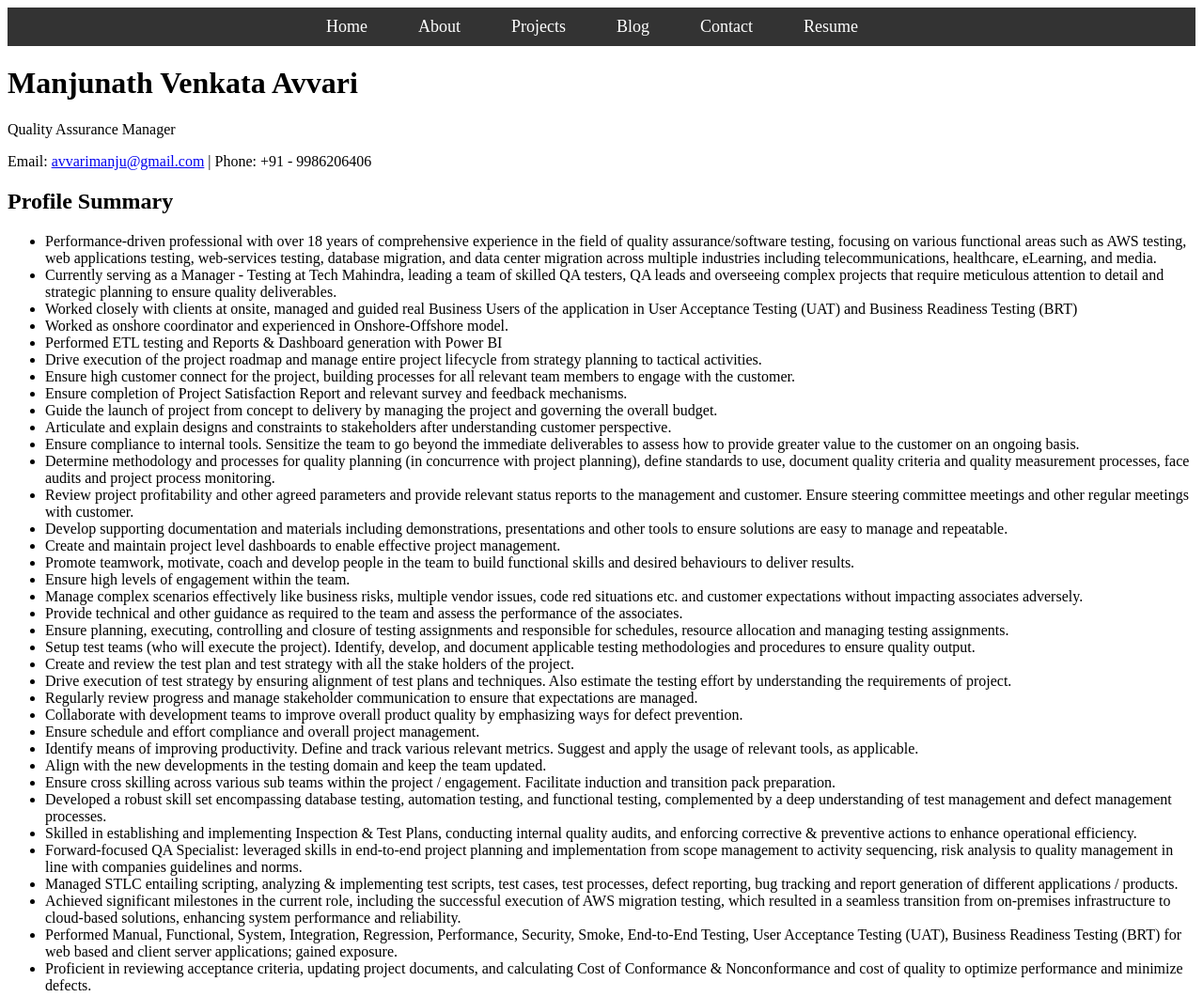
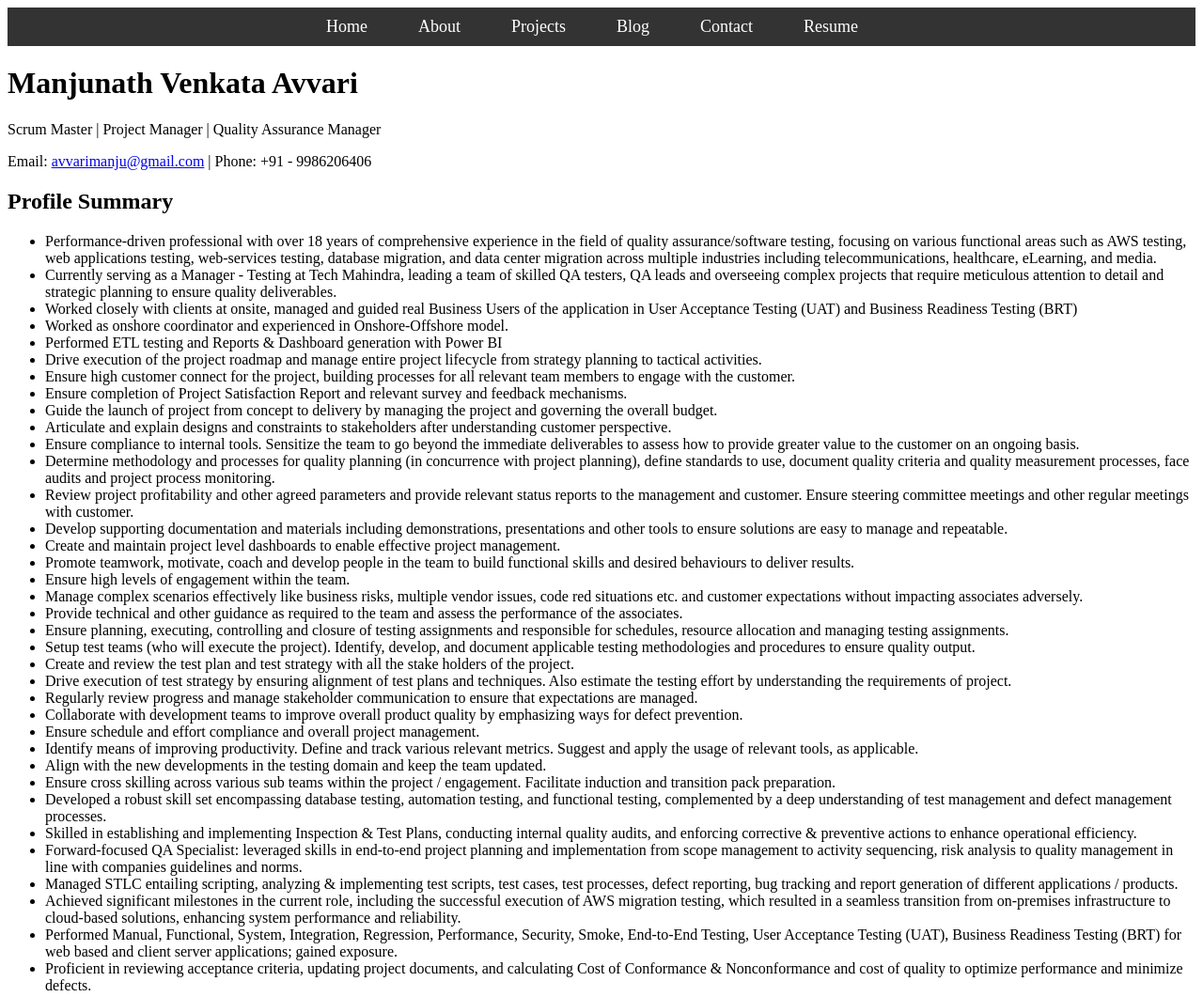
Before and after one commit to avvarimanju/avvarimanju.github.io, a plain HTML site: page resume.html in a window 1280 px wide. Shown: the top 1061 px of the page at 94% size. Drawn offline with Linux system fonts and the light colour scheme.

Commit message:
Update resume.html

```diff
--- a/resume.html
+++ b/resume.html
@@ -20,7 +20,7 @@
 
     <header>
         <h1>Manjunath Venkata Avvari</h1>
-        <p>Quality Assurance Manager</p>
+        <p>Scrum Master | Project Manager | Quality Assurance Manager</p>
         <p>Email: <a href="mailto:avvarimanju@gmail.com">avvarimanju@gmail.com</a> | Phone: +91 - 9986206406</p>
     </header>
     <section>
```
